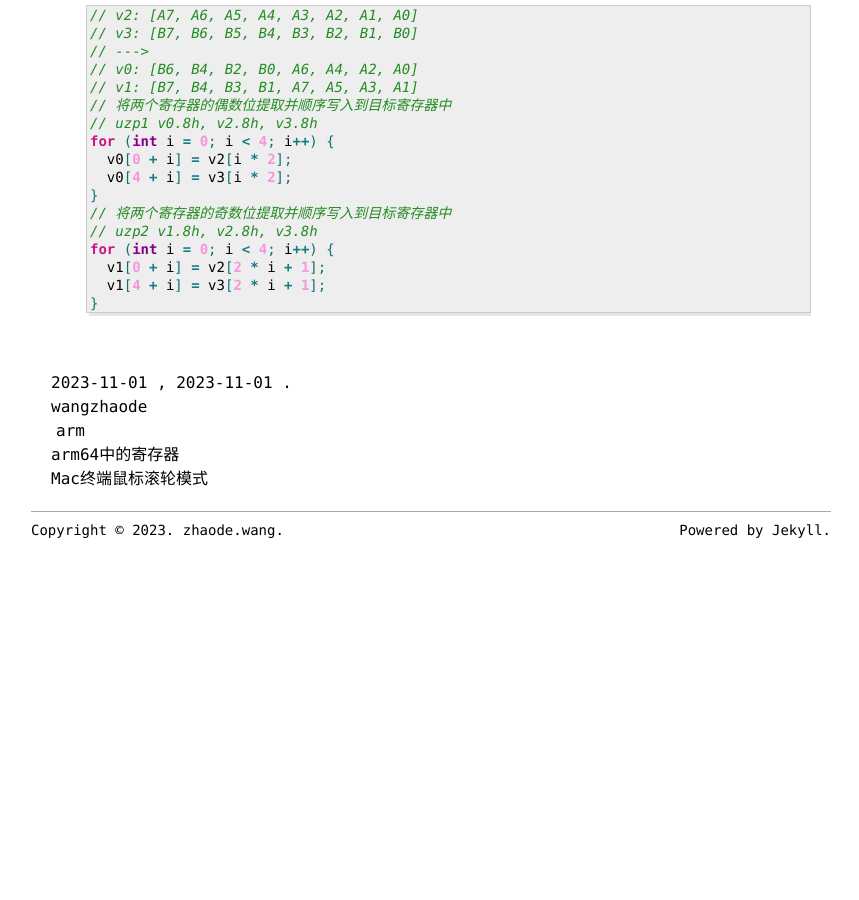
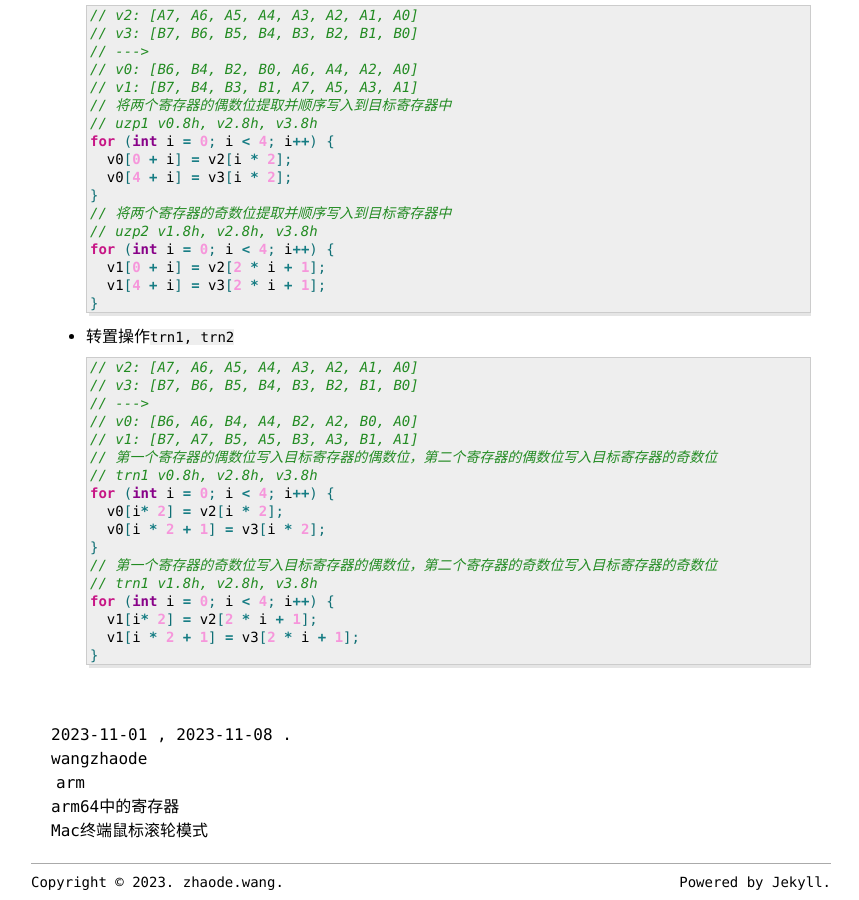
Before and after one commit to wangzhaode/wangzhaode.github.io, a Jekyll site: the page built from _posts/2023-11-01-arm-instruction.md, in a window 1280 px wide and 900 px high, scrolled down 1501 px. Shown: the whole window, without its empty margins (209-1068 px from the left). Built offline with Jekyll 4.4.1, drawn with Linux system fonts in a browser that asks for light colours; before the commit the page ends 2049 px from its top, so only the background shows below that.

Commit message:
daily post 2023-11-08

````diff
--- a/_posts/2023-11-01-arm-instruction.md
+++ b/_posts/2023-11-01-arm-instruction.md
@@ -2,7 +2,7 @@
 layout: post
 title:  arm neon汇编指令
 date:   2023-11-01
-last_modified_at: 2023-11-01
+last_modified_at: 2023-11-08
 categories: [arm]
 ---
 
@@ -102,3 +102,23 @@ for (int i = 0; i < 4; i++) {
     v1[4 + i] = v3[2 * i + 1];
 }
 ```
+- 转置操作`trn1, trn2`
+```c
+// v2: [A7, A6, A5, A4, A3, A2, A1, A0]
+// v3: [B7, B6, B5, B4, B3, B2, B1, B0]
+// --->
+// v0: [B6, A6, B4, A4, B2, A2, B0, A0]
+// v1: [B7, A7, B5, A5, B3, A3, B1, A1]
+// 第一个寄存器的偶数位写入目标寄存器的偶数位，第二个寄存器的偶数位写入目标寄存器的奇数位
+// trn1 v0.8h, v2.8h, v3.8h
+for (int i = 0; i < 4; i++) {
+    v0[i* 2] = v2[i * 2];
+    v0[i * 2 + 1] = v3[i * 2];
+}
+// 第一个寄存器的奇数位写入目标寄存器的偶数位，第二个寄存器的奇数位写入目标寄存器的奇数位
+// trn1 v1.8h, v2.8h, v3.8h
+for (int i = 0; i < 4; i++) {
+    v1[i* 2] = v2[2 * i + 1];
+    v1[i * 2 + 1] = v3[2 * i + 1];
+}
+```
````
Also changed, not shown: _posts/2023-11-07-git.md (added, +17 -0 lines).
